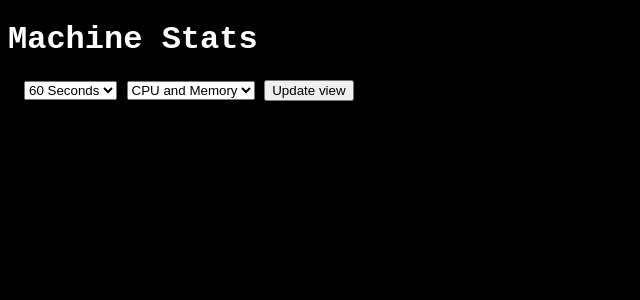
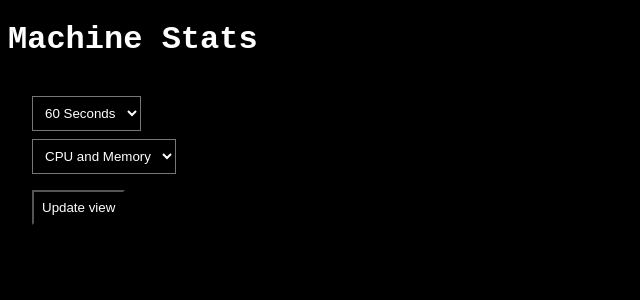
Before and after one commit to SuperKaninchen/StatsViewServer, a Flask app: template statsviewer_SuperKaninchen/templates/viewPageTemplate.jinja in a window 1280 px wide. Shown: the top 300 px of the page, without its empty margins (0-640 px from the left). Run offline with Flask 2, Linux system fonts and the light colour scheme; the template is opened without the code that fills it, so the values that code supplies are empty; parts of the project's set-up code (start-up, migrations or seed data) failed here and were passed over.

Commit message:
improve look and feel

```diff
--- a/statsviewer_SuperKaninchen/static/stylesheet.css
+++ b/statsviewer_SuperKaninchen/static/stylesheet.css
@@ -23,5 +23,21 @@ body {
 }
 
 #view-settings {
-    margin: 16px;
+    padding: 8px;
+    min-width: 200px;
 }
+#view-settings * {
+    margin: 8px;
+}
+#view-settings input[type="submit"] {
+    background-color: black;
+    color: white;
+    padding: 8px;
+}
+
+.view-select {
+    display: block;
+    padding: 8px;
+    background-color: black;
+    color: white;
+}
--- a/statsviewer_SuperKaninchen/templates/viewPageTemplate.jinja
+++ b/statsviewer_SuperKaninchen/templates/viewPageTemplate.jinja
@@ -13,17 +13,16 @@
 
             <div id="view-settings">
                 <form action="{{ url_for('viewStats') }}" method="POST">
-                    <select name="timeframe" value="{{ timeframe }}">
+                    <select class="view-select" name="timeframe" value="{{ timeframe }}">
                         <option value="60">60 Seconds</option>
                         <option value="600">10 Minutes</option>
                         <option value="3600">1 Hour</option>
                         <option value="86400">1 Day</option>
                     </select>
-                    <select name="viewselect">
+                    <select class="view-select" name="viewselect" value="{{ viewselect }}">
                         <option value="cpu_mem">CPU and Memory</option>
                         <option value="temps">Temperatures</option>
                     </select>
-
                     <input type="submit" value="Update view">
                 </form>
             </div>
--- a/statsviewer_SuperKaninchen/wsgi.py
+++ b/statsviewer_SuperKaninchen/wsgi.py
@@ -23,6 +23,7 @@ def viewStats():
     return render_template(
         "viewPageTemplate.jinja",
         timeframe = timeframe,
+        viewselect=viewselect,
         graphs = graphs,
         tables = tables
     )
```
